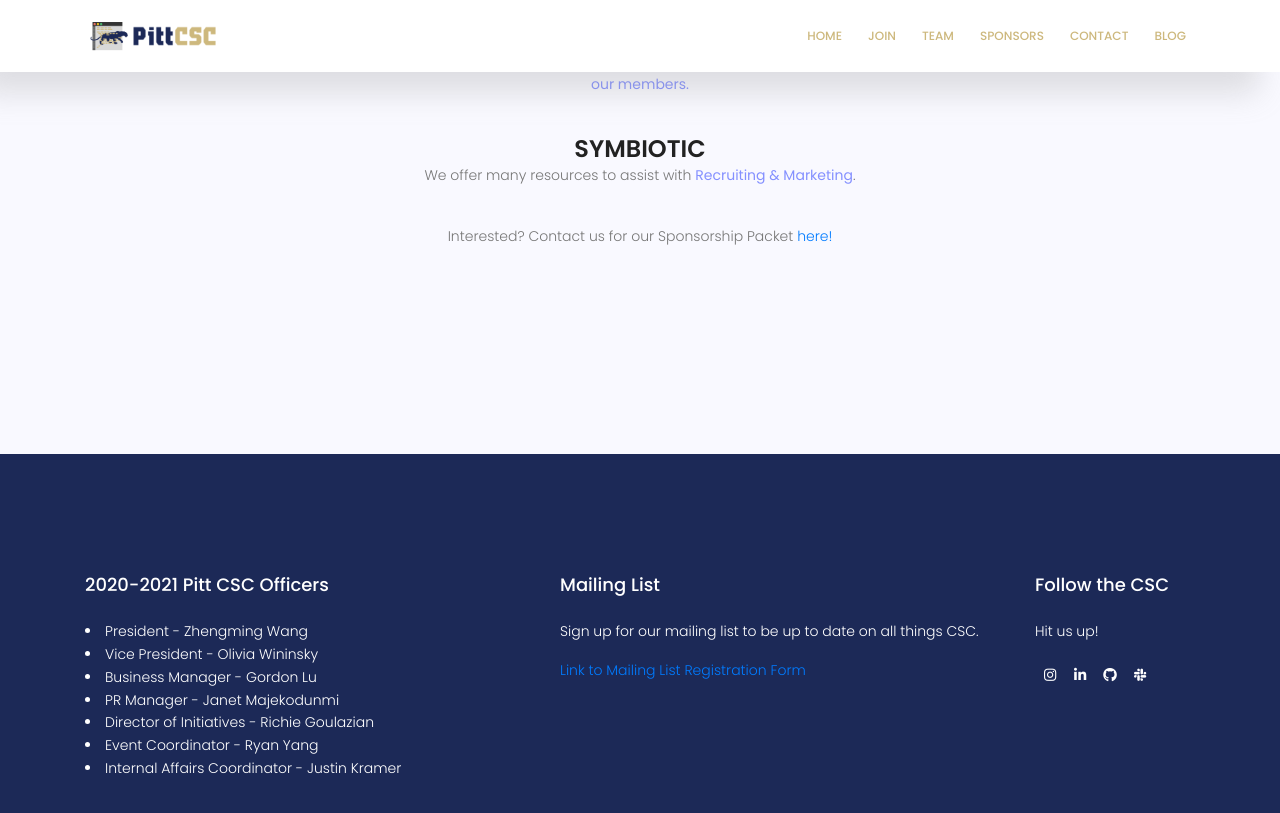
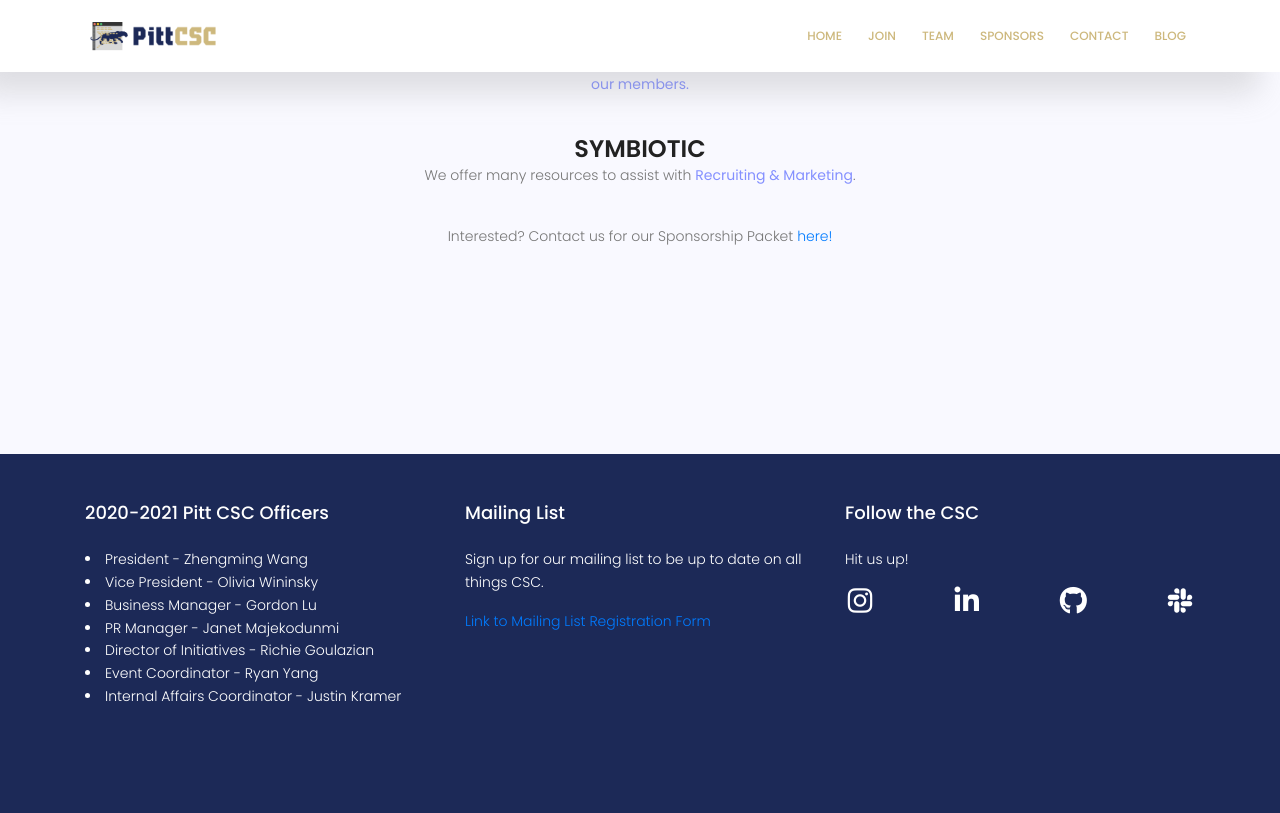
Before and after one commit to pittcsc/pittcsc-website, a Jekyll site: the page built from sponsors.html, in a window 1280 px wide and 900 px high, scrolled down 927 px. Shown: the top 813 px of the window. Built offline with Jekyll 4.4.1, drawn with Linux system fonts in a browser that asks for light colours; nearby versions of some CDN libraries; a script that is not in the unit is left out; comment, search, counter and statistics services are not loaded; after the commit the page ends 1659 px from its top, so only the background shows below that.

Commit message:
Clean up the footer

```diff
--- a/_includes/footer.html
+++ b/_includes/footer.html
@@ -1,7 +1,7 @@
-<footer class="footer-area section-gap">
+<footer class="footer-area">
     <div class="container">
-        <div class="row">
-            <div class="col-lg-5 col-md-6 col-sm-6">
+        <div class="row py-4 justify-content-between">
+            <div class="col-lg-4 col-md-5 mt-4">
                 <div class="single-footer-widget">
                     <h4 class="colored-text">{{ site.current_class }}-{{ site.current_class | plus: 1 }} Pitt CSC Officers</h4>
                     {% for officer in site.data.officers %}
@@ -11,7 +11,7 @@
                     {% endfor %}
                 </div>
             </div>
-            <div class="col-lg-5 col-md-6 col-sm-6">
+            <div class="col-lg-4 col-md-4 mt-4">
                 <div class="single-footer-widget">
                     <h4>Mailing List</h4>
                     <p class="colored-text">Sign up for our mailing list to be up to date on all things CSC.
@@ -21,15 +21,15 @@
                     </p>
                 </div>
             </div>
-            <div class="col-lg-2 col-md-6 col-sm-6 social-widget">
+            <div class="col-lg-4 col-md-3 social-widget mt-4">
                 <div class="single-footer-widget">
                     <h4>Follow the CSC</h4>
                     <p class="colored-text">Hit us up!</p>
-                    <div class="footer-social d-flex align-items-center">
-                        <a href="http://instagram.com/pittcsc"><i class="fa fa-instagram"></i></a>
-                        <a href="http://linkedin.com/company/pittcsc"><i class="fa fa-linkedin"></i></a>
-                        <a href="http://github.com/pitt-csc"><i class="fa fa-github"></i></a>
-                        <a href="http://pittcsc.slack.com"><i class="fa fa-slack"></i></a>
+                    <div class="footer-social d-flex justify-content-between">
+                        <a href="http://instagram.com/pittcsc"><i class="fa fa-2x fa-instagram"></i></a>
+                        <a href="http://linkedin.com/company/pittcsc"><i class="fa fa-2x fa-linkedin"></i></a>
+                        <a href="http://github.com/pitt-csc"><i class="fa fa-2x fa-github"></i></a>
+                        <a href="http://pittcsc.slack.com"><i class="fa fa-2x fa-slack"></i></a>
                     </div>
                 </div>
             </div>
```
